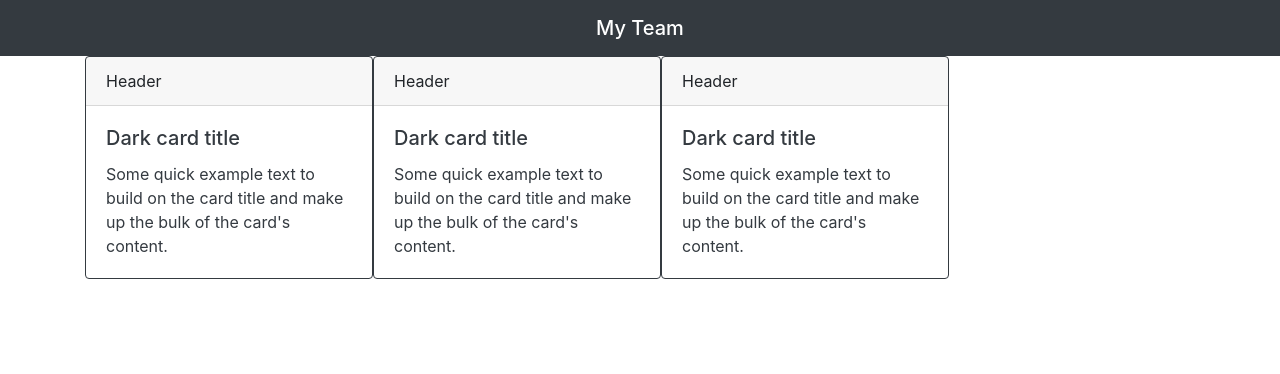
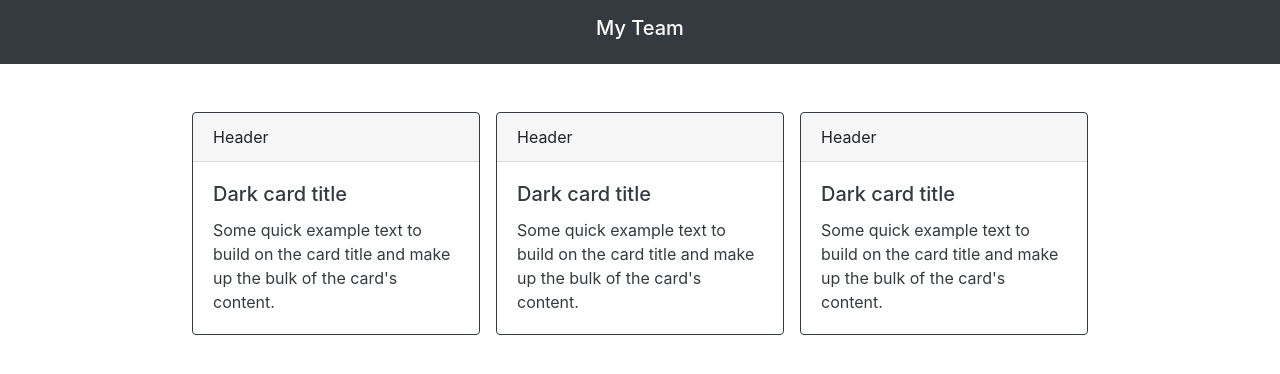
Before and after one commit to tdgreer1203/Employee-Tracker, a website: page index.html in a window 1280 px wide. Drawn offline with nearby package versions, Linux system fonts and the light colour scheme.

Commit message:
Mockup Created

```diff
--- a/index.html
+++ b/index.html
@@ -7,29 +7,31 @@
     <title>My Team</title>
   </head>
   <body>
-    <nav class="navbar navbar-dark bg-dark mb-50 ">
-        <span class="navbar-brand mb-0 h1 ml-auto mr-auto">My Team</span>
+    <nav class="navbar navbar-dark bg-dark mb-5">
+        <span class="navbar-brand h1 ml-auto mr-auto">My Team</span>
       </nav>
       <div class="container">
-        <div class="card border-dark mb-3 float-left" style="max-width: 18rem;">
+        <div class="row d-flex justify-content-center">
+          <div class="card border-dark mb-3" style="max-width: 18rem;">
             <div class="card-header">Header</div>
             <div class="card-body text-dark">
               <h5 class="card-title">Dark card title</h5>
               <p class="card-text">Some quick example text to build on the card title and make up the bulk of the card's content.</p>
             </div>
           </div>
-          <div class="card border-dark mb-3 float-left" style="max-width: 18rem;">
+          <div class="card border-dark mb-3 ml-3" style="max-width: 18rem;">
             <div class="card-header">Header</div>
             <div class="card-body text-dark">
               <h5 class="card-title">Dark card title</h5>
               <p class="card-text">Some quick example text to build on the card title and make up the bulk of the card's content.</p>
             </div>
           </div>
-          <div class="card border-dark mb-3" style="max-width: 18rem;">
+          <div class="card border-dark mb-3 ml-3" style="max-width: 18rem;">
             <div class="card-header">Header</div>
             <div class="card-body text-dark">
               <h5 class="card-title">Dark card title</h5>
               <p class="card-text">Some quick example text to build on the card title and make up the bulk of the card's content.</p>
+            </div>
           </div>
         </div>
       </div>
```
Lines whose indentation alone changed are shown as unchanged.
